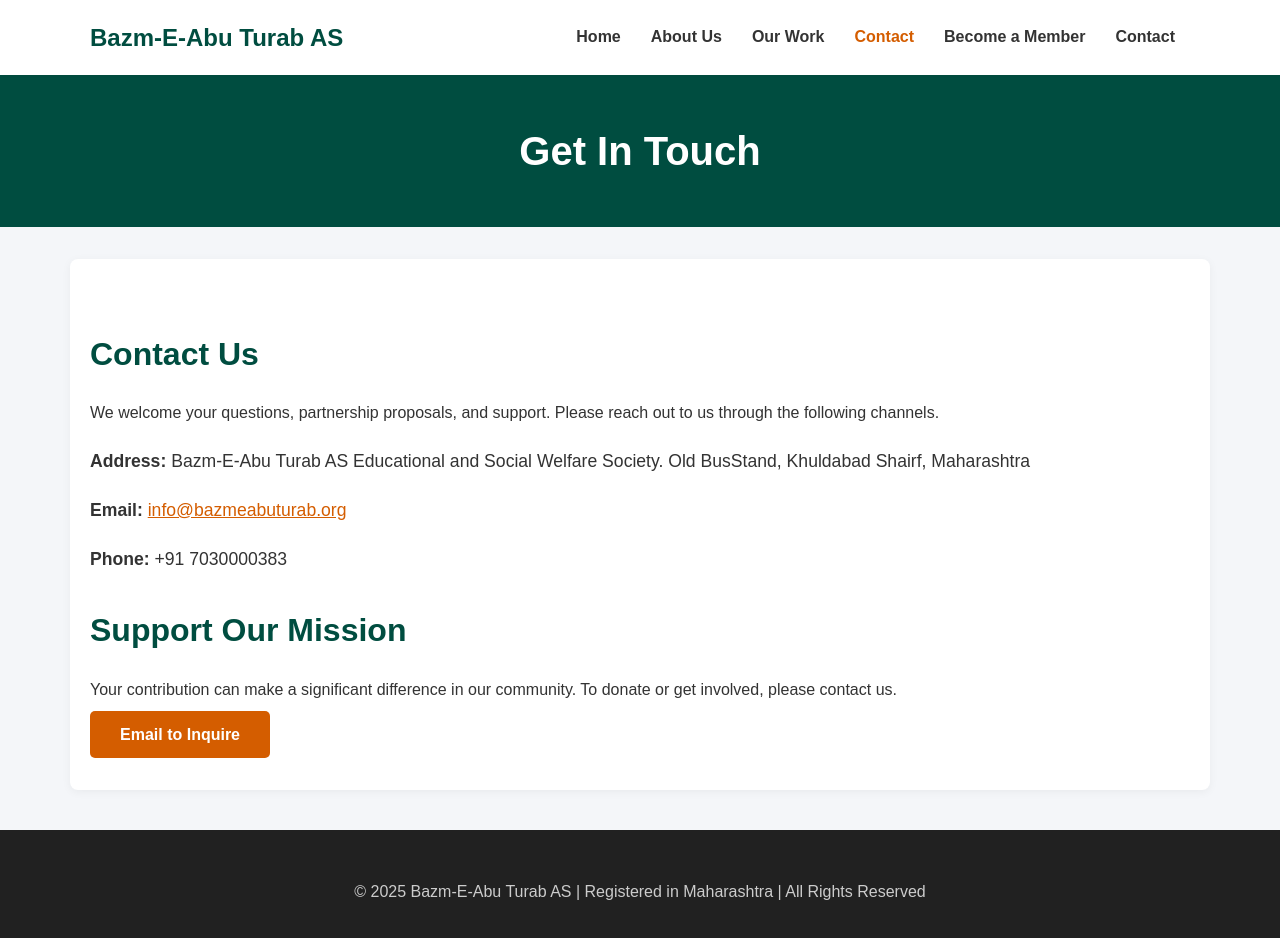
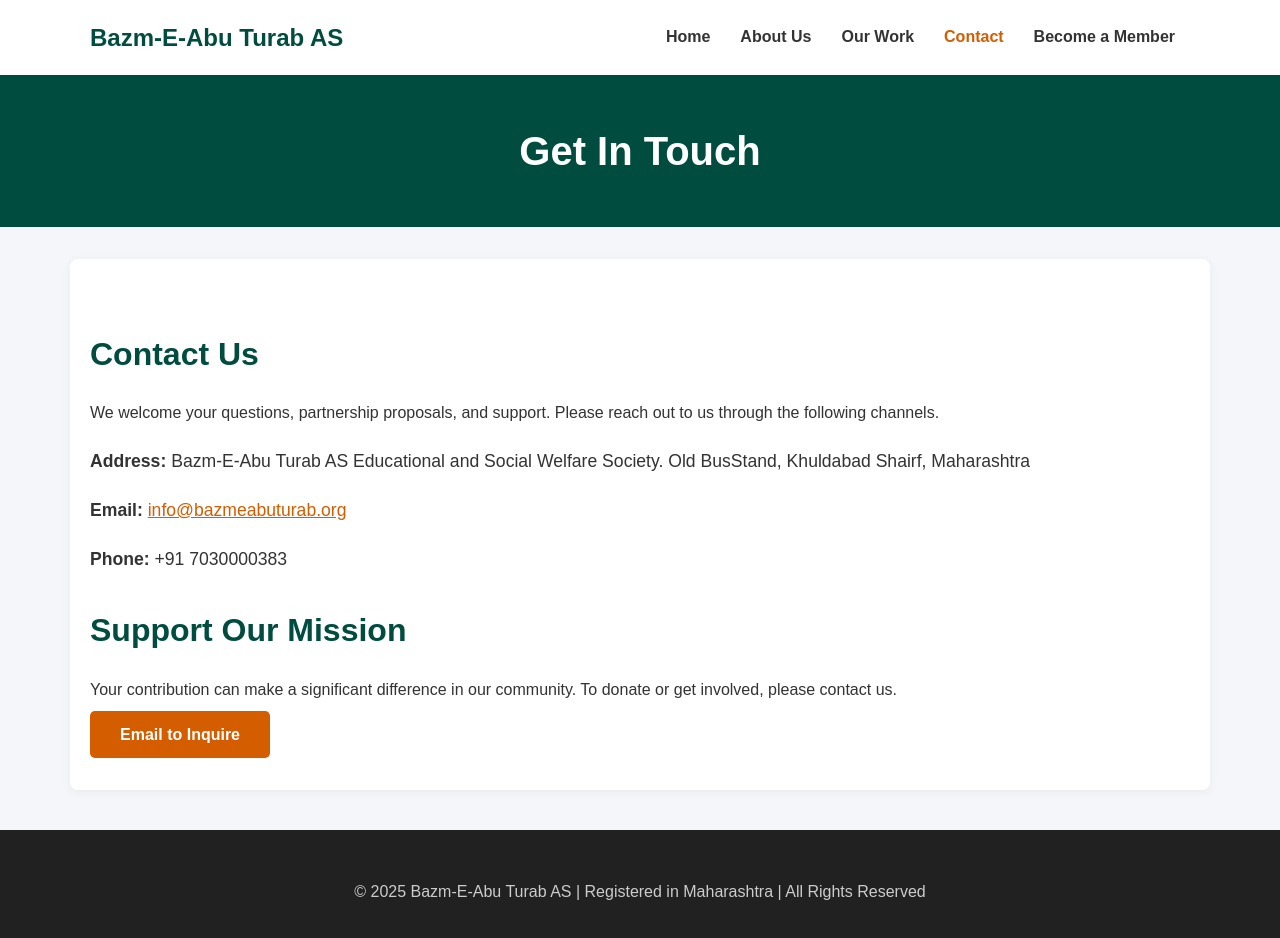
Before and after one commit to BAZM-E-ABU-TURAB/BAZM-E-ABU-TURAB, a plain HTML site: page contact.html in a window 1280 px wide. Drawn offline with Linux system fonts and the light colour scheme.

Commit message:
Update contact.html

```diff
--- a/contact.html
+++ b/contact.html
@@ -16,7 +16,7 @@
                     <li><a href="about.html">About Us</a></li>
                     <li><a href="our-work.html">Our Work</a></li>
                     <li><a href="contact.html" class="active">Contact</a></li>
-                    <li><a href="members.html">Become a Member</a></li> <li><a href="contact.html">Contact</a></li>
+                    <li><a href="members.html">Become a Member</a></li>
                 </ul>
             </nav>
         </div>
```
